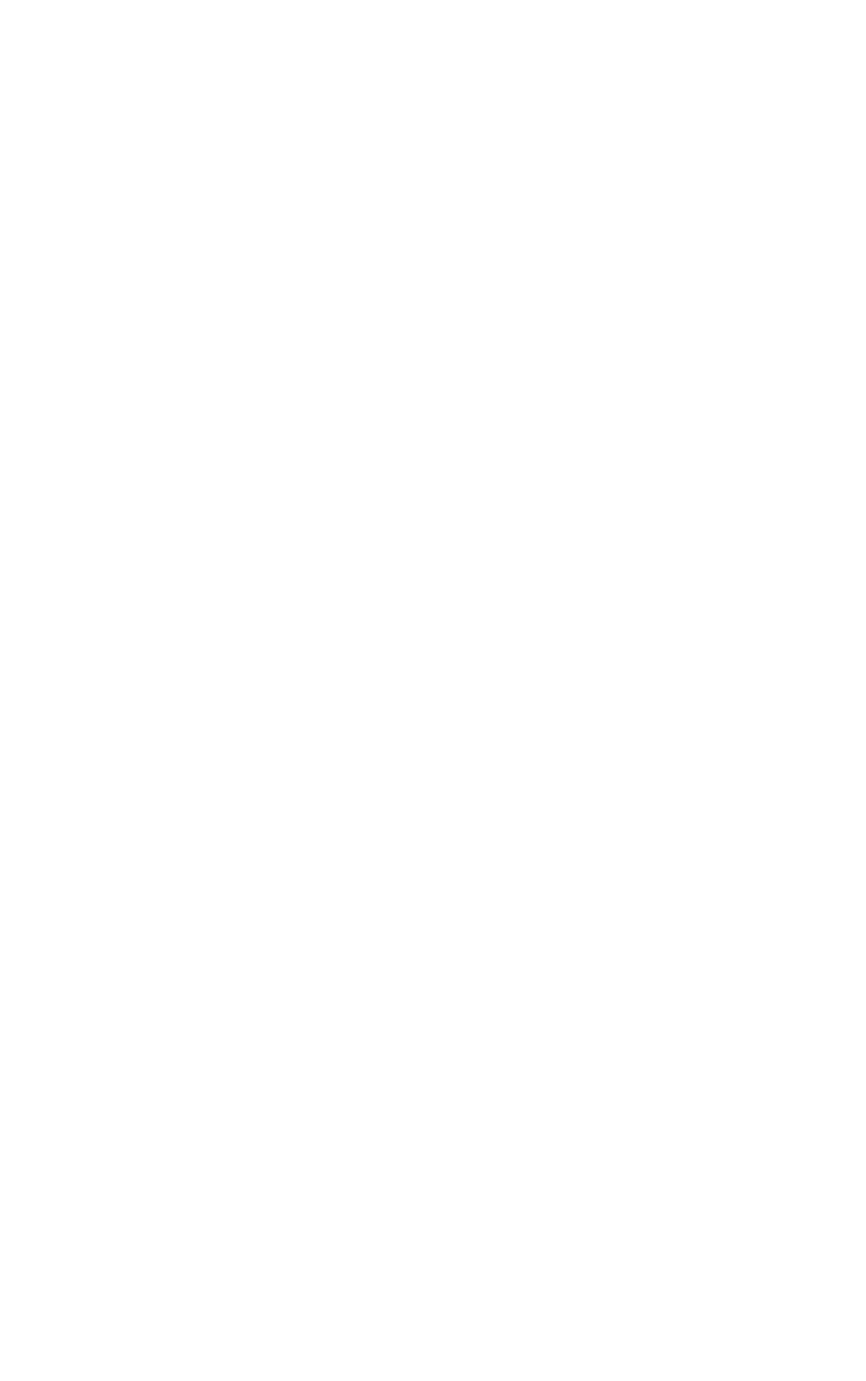
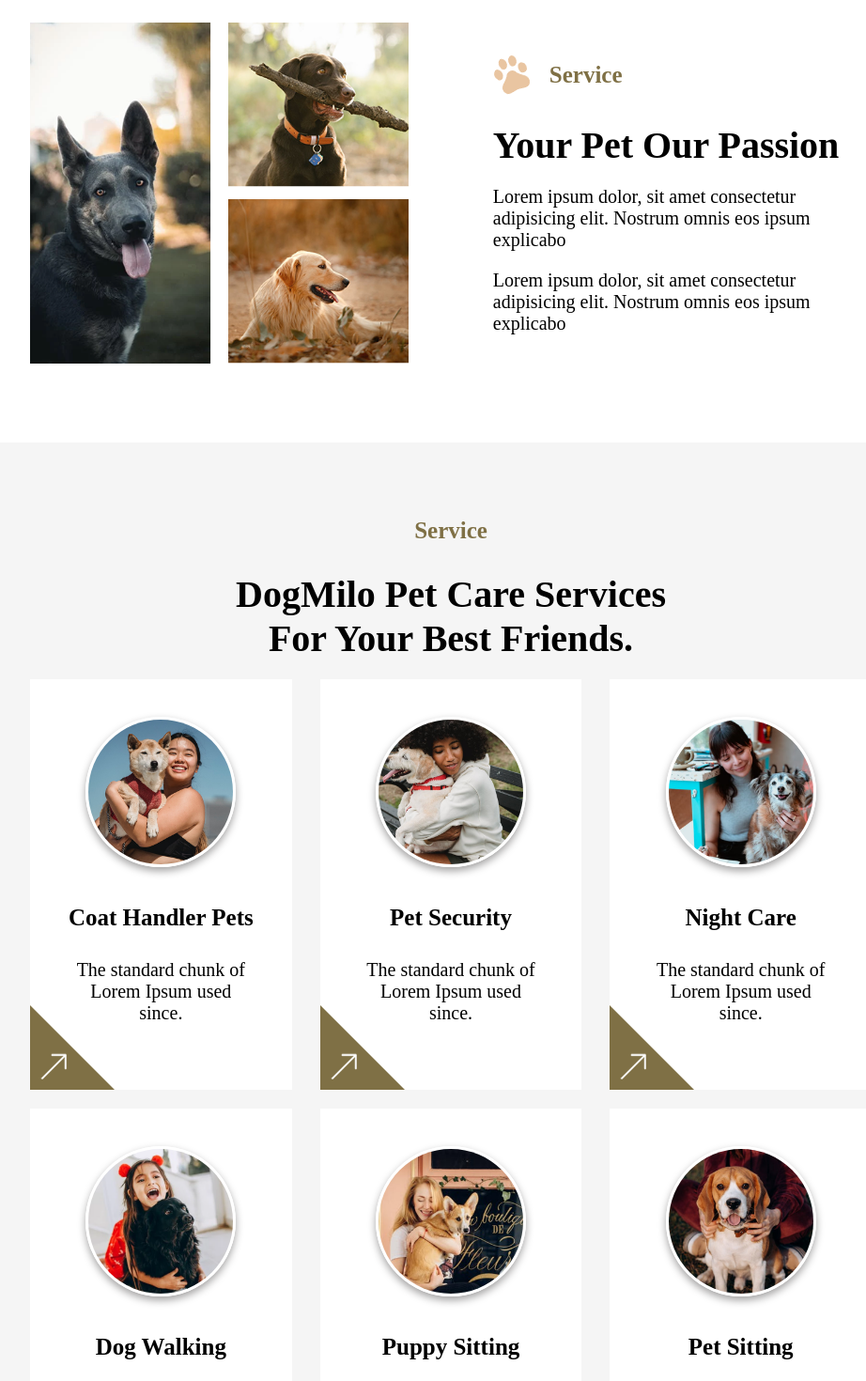
Before and after one commit to FraCuboni/proj-html-vuejs, a Vue app: page /services in a window 1280 px wide. Shown: the part 560-2030 px from the top of the page at 94% size, without its empty margins (160-1082 px from the left). Before the commit the page ends 800 px from the top, so only its background shows below. Built offline with nearby package versions, Linux system fonts and the light colour scheme.

Commit message:
feat: add sections to page 'services'

```diff
--- a/src/components/AppFooter.vue
+++ b/src/components/AppFooter.vue
@@ -9,7 +9,7 @@
 </script>
 
 <template>
-  <div>ciao</div>
+  <!-- <div>ciao</div> -->
 </template>
 
 <style lang="scss" scoped>
--- a/src/components/pages/AppServices.vue
+++ b/src/components/pages/AppServices.vue
@@ -1,13 +1,49 @@
 <script>
 import { store } from '../../store';
+import AppJumbo from '../AppJumbo.vue';
 
 export default{
 
   name : 'AppServices',
+  components: {
+    AppJumbo,
+  },
 
   data(){
     return{
       store,
+      services: [
+        {
+          url: '/public/img/AppServices/ser-1.png',
+          title: 'Coat Handler Pets',
+          text: 'The standard chunk of Lorem Ipsum used since.',
+        },
+        {
+          url: '/public/img/AppServices/ser-2.png',
+          title: 'Pet Security',
+          text: 'The standard chunk of Lorem Ipsum used since.',
+        },
+        {
+          url: '/public/img/AppServices/ser-3.png',
+          title: 'Night Care',
+          text: 'The standard chunk of Lorem Ipsum used since.',
+        },
+        {
+          url: '/public/img/AppServices/ser-4.png',
+          title: 'Dog Walking',
+          text: 'The standard chunk of Lorem Ipsum used since.',
+        },
+        {
+          url: '/public/img/AppServices/ser-5.png',
+          title: 'Puppy Sitting',
+          text: 'The standard chunk of Lorem Ipsum used since.',
+        },
+        {
+          url: '/public/img/AppServices/ser-6.png',
+          title: 'Pet Sitting',
+          text: 'The standard chunk of Lorem Ipsum used since.',
+        },
+      ]
     }
   },
 
@@ -16,12 +52,180 @@
 </script>
 
 <template>
-  <div>ciao</div>
+  <AppJumbo backgroundImage="/public/img/AppServices/banner3.png" title="Services" :subtitle="store.lorem" />
+  <!-- prima parte -->
+  <section>
+    <div class="container upper">
+      <!-- immagine sinistra -->
+      <div class="cont-img">
+        <img src="/public/img/AppServices/service-ab.png" alt="dogs">
+      </div>
+      <!-- contenuto destra -->
+      <div class="content">
+        <!-- titoletto -->
+        <div class="service">
+          <img src="/public/img/dog-icon.png" alt="dog-paw">
+          <h4>Service</h4>
+        </div>
+        <!-- titolo principale -->
+        <h2>Your Pet Our Passion</h2>
+         <!-- paragrafi -->
+        <p>{{ store.lorem }}</p>
+        <p>{{ store.lorem }}</p>
+      </div>
+    </div>
+  </section>
+
+  <!-- seconda parte -->
+   <section class="bg">
+    <div class="container lower">
+      <h4>Service</h4>
+      <h2>
+        DogMilo Pet Care Services
+        <br>
+        For Your Best Friends.
+      </h2>
+      <!-- parte cards -->
+      <div class="card-container">
+        <div v-for="(service, index) in services" :key="index" class="card">
+          <div class="cont-img">
+            <img :src="service.url" :alt="service.title">
+          </div>
+          <h4>{{ service.title }}</h4>
+          <p>{{ service.text }}</p>
+          <div class="triangle"></div>
+          <img class="arrow" src="/public/img/AppServices/uparrow.png" alt="">
+        </div>
+      </div>
+    </div>
+   </section>
+
 </template>
 
 <style lang="scss" scoped>
 @use '../../styles/partials/mixins' as *;
 @use '../../styles/partials/variables' as *;
 
+h4 {
+  font-size: 25px;
+  color: $brown;
+}
+
+h2 {
+  font-size: 40px;
+}
+
+p {
+  font-size: 20px;
+  margin-top: 20px;
+}
+
+.upper,
+.lower {
+  padding: 80px 0;
+}
+
+.upper {
+  display: flex;
+  justify-content: space-between;
+  align-items: center;
+
+  .cont-img {
+    width: 45%;
+    margin-right: 30px;
+  }
+
+  .content {
+    width: 45%;
+
+    .service {
+      display: flex;
+      align-items: center;
+      gap: 20px;
+      margin-bottom: 30px;
+
+      img {
+        width: 40px;
+      }
+    }
+  }
+}
+
+.bg {
+  background-color: $light_grey;
+
+  .lower {
+    text-align: center;
+
+    h4 {
+      margin-bottom: 30px;
+    }
+
+    h2 {
+      margin-bottom: 20px;
+    }
+
+    .card-container {
+      display: flex;
+      justify-content: space-between;
+      gap: 20px;
+      flex-wrap: wrap;
+
+      .card:hover {
+        background-color: $brown;
+        transition: background-color linear 0.2s;
+        cursor: pointer;
+      }
+
+      .card {
+        width: calc((100% / 3) - 20px);
+        text-align: center;
+        background-color: $white;
+        padding: 30px 40px;
+        position: relative;
+
+        .cont-img {
+          padding: 10px;
+          width: 180px;
+          height: 180px;
+          display: inline-block;
+          margin-bottom: 30px;
+
+          img {
+            border-radius: 50%;
+            border: 3px solid $white;
+            box-shadow: 0px 4px 8px #a2a1a1;
+          }
+        }
+
+        h4 {
+          color: black;
+        }
+
+        p {
+          margin-bottom: 40px;
+        }
+
+        .triangle,
+        .arrow {
+          position: absolute;
+          bottom: 0;
+          left: 0;
+        }
+
+        .triangle {
+            border-right: 90px solid transparent;
+            border-bottom: 90px solid $brown;
+        }
+
+        .arrow {
+          color: $white;
+          width: 50px;
+        }
+
+      }
+    }
+  }
+}
 
 </style>
--- a/src/store.js
+++ b/src/store.js
@@ -2,6 +2,6 @@
 
 export const store = reactive({
 
-    lorem: 'Lorem ipsum dolor, sit amet consectetur adipisicing elit. Nostrum omnis eos ipsum explicabo qui laudantium minus ab culpa error! Ipsum non temporibus voluptates ea, perferendis voluptatum et quibusdam officia molestias!',
+    lorem: 'Lorem ipsum dolor, sit amet consectetur adipisicing elit. Nostrum omnis eos ipsum explicabo',
 
 });
```
Also changed, not shown: src/components/AppServices.vue (deleted, +0 -19 lines), public/img/AppServices/ser-3.png (added), public/img/AppServices/uparrow.png (added).
